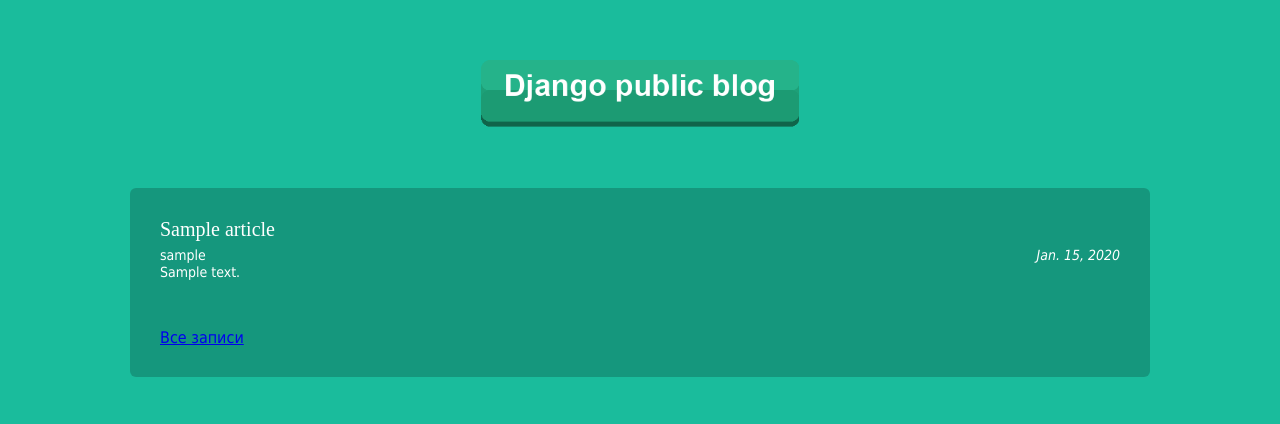
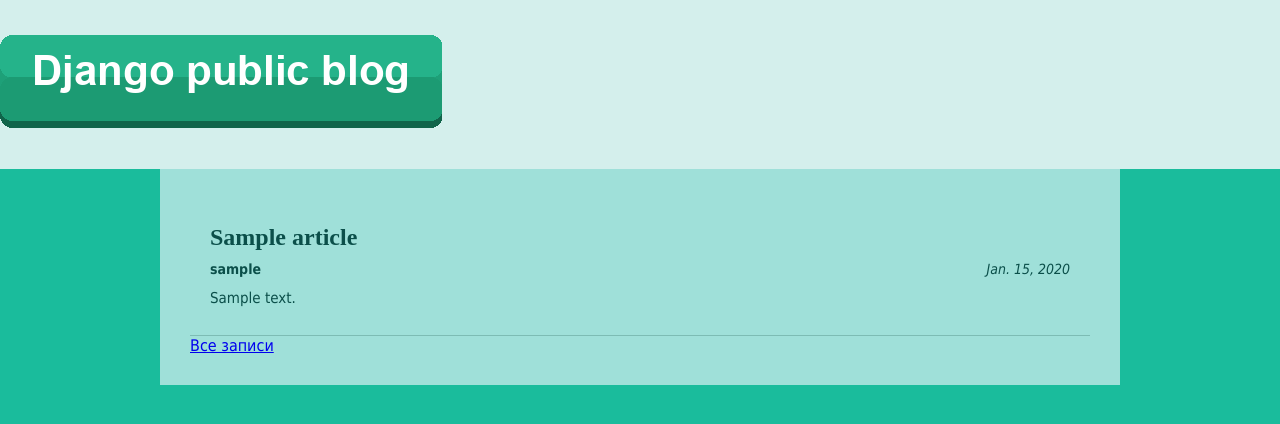
Before and after one commit to stefdi/labo, a Django app: page /article/1/ in a window 1280 px wide. Shown: the top 424 px of the page. Run offline with Django 5.2, Linux system fonts and the light colour scheme; tables that the repository leaves empty hold one stand-in row (values such as "Sample post").

Commit message:
Исправлена верстка шапки и постов на главной странице

```diff
--- a/Labo9/articles/static/css/article.css
+++ b/Labo9/articles/static/css/article.css
@@ -1,133 +1,33 @@
 body {
+  margin: 0;
   background: #1abc9c;
   font-family: Tahoma, Arial, sans-serif;
-  color: #ffffff;
-  margin: 0;
-  padding: 30px 0;
+  color: #0b4f4a;
 }
 
-.header img {
+/* ================= ШАПКА ================= */
+.header {
+  background: #d4efec;
+  padding: 35px 0;
+  width: 100%;
+}
+
+/* Центрируем содержимое шапки по ширине статей */
+.header-container {
+  width: 960px;
+  margin: 0 auto;
+  position: relative;
+}
+.header-container:after {
+  content: "";
+  display: block;
+  clear: both;
+}
+
+.header .logo {
   display: block;
   width: 318px;
-  margin-left: auto;
-  margin-right: auto;
-  margin-bottom: 30px;
-}
-
-.archive {
-  width: 960px;
-  margin-left: auto;
-  margin-right: auto;
-}
-
-/* один пост */
-.one-post {
-  margin-bottom: 45px;
-}
-
-.post-title {
-  margin: 0 0 6px 0;
-  font-size: 20px;
-  font-family: "Times New Roman", serif;
-  font-weight: normal;
-}
-
-.post-title a {
-  color: #ffffff;
-  text-decoration: underline;
-}
-
-/* строка автор + дата */
-.article-info {
-  margin-bottom: 6px;
-  font-size: 14px;
-  font-weight: normal;
-}
-
-
-.article-author {
-  width: 50%;
-  float: left;
-}
-
-.article-created-date {
-  width: 50%;
-  float: right;
-  text-align: right;
-  font-weight: normal;
-  font-style: italic;
-}
-
-/* важно: чтобы следующий текст не "поднимался" под float */
-.article-text {
-  clear: both;
-  font-size: 14px;
-  line-height: 1.4;
-  margin: 0;
-}
-
-
-/* страница одной статьи: ссылка "Все статьи" справа */
-.article-top-link {
-  text-align: right;
-  margin-bottom: 20px;
-}
-
-.article-top-link a {
-  color: #ffffff;
-  text-decoration: none;
-  font-weight: 700;
-}
-.top-link {
-  position: absolute;
-  right: 30px;
-  top: 30px;
-}
-
-.top-link a {
-  color: #ffffff;
-  text-decoration: none;
-  font-weight: 700;
-}
-.one-post.folded .article-author {
-  display: none;
-}
-
-.one-post.folded .article-created-date {
-  display: none;
-}
-
-.one-post.folded .article-text {
-  display: none;
-}
-.one-post.folded .article-author,
-.one-post.folded .article-created-date,
-.one-post.folded .article-text {
-  display: none;
-}
-.one-post {
-  position: relative;
-}
-
-.one-post-shadow {
-  position: absolute;
-  top: 0;
-  left: 0;
-  height: 100%;
-  width: 100%;
-  background: black;
-  z-index: -1;
-  opacity: 0;
-}
-
-.header {
-  position: relative;
-  padding: 30px;
-}
-
-.logo {
-  display: block;
-  width: 318px;
+  margin: 0 auto 25px auto;
 }
 
 .header-text-area {
@@ -137,64 +37,110 @@ body {
 }
 
 .service-title {
-  margin: 0 0 10px 0;
-  font-size: 28px;
+  margin: 0 0 20px 0;
+  font-size: 38px;
   font-weight: 700;
+  color: #0b4f4a;
 }
 
 .register-link {
+  margin-right: 40px;
+  color: #1abc9c;
+  font-size: 22px;
+  text-decoration: underline;
+}
+
+.icons-for-parallax {
+  float: right;
+  width: 260px;
+  position: relative;
+  height: 200px;
+}
+.icons-for-parallax img { position: absolute; top: 0; }
+.icon-for-parallax-first { width: 200px; margin-top: 90px; right: 0; z-index: 3; }
+.icon-for-parallax-second { width: 175px; margin-top: 45px; right: 40px; z-index: 2; }
+.icon-for-parallax-third { width: 150px; margin-top: 0; right: 80px; z-index: 1; }
+
+/* ================= БЛОК СТАТЕЙ ================= */
+.archive {
+  width: 960px;
+  margin: 0 auto;
+  background: #9fe0d9;
+  padding: 30px;
+  box-sizing: border-box;
+  color: #0b4f4a;
+}
+
+.article-top-link {
+  text-align: right;
+  margin-bottom: 20px;
+}
+.article-top-link a {
   color: #ffffff;
   text-decoration: none;
   font-weight: 700;
-  margin-right: 15px;
+  font-size: 16px;
 }
 
-.icons-for-parallax {
-  margin-top: 100px;
-  margin-bottom: 100px;
-  height: 530px;
+/* ================= ОДИН ПОСТ ================= */
+.one-post {
+  margin-bottom: 0;
+  padding: 25px 20px; /* Внутренние отступы для красоты фона */
+  border-bottom: 1px solid #7dbcb4; /* Линия-разделитель */
   position: relative;
-  float: right;
-  width: 260px;
+  transition: background-color 0.2s;
+}
+.one-post:last-child {
+  border-bottom: none; /* Убираем линию у последней статьи */
 }
 
-.icons-for-parallax img {
-  position: absolute;
-  top: 0;
+.post-title {
+  margin: 0 0 10px 0;
+  font-size: 24px;
+  font-family: "Times New Roman", serif;
+  font-weight: bold;
+}
+.post-title a {
+  color: #0b4f4a;
+  text-decoration: underline;
 }
 
-.icon-for-parallax-first {
-  width: 200px;
-  margin-top: 200px;
-  z-index: 3;
+/* Кнопка "свернуть" */
+.fold-button {
+  float: right;
+  font-size: 14px;
+  font-weight: bold;
+  color: #0b4f4a;
+  text-decoration: none;
+  font-family: Tahoma, Arial, sans-serif;
+  margin-top: 5px;
 }
 
-.icon-for-parallax-second {
-  width: 175px;
-  margin-top: 100px;
-  margin-left: 80px;
-  z-index: 2;
+.article-info {
+  margin-bottom: 10px;
+  font-size: 14px;
+}
+.article-info:after {
+  content: ""; display: block; clear: both;
+}
+.article-author { width: 50%; float: left; font-weight: bold; }
+.article-created-date { width: 50%; float: right; text-align: right; font-style: italic; }
+
+.article-text {
+  clear: both;
+  font-size: 15px;
+  line-height: 1.5;
+  margin: 0;
 }
 
-.icon-for-parallax-third {
-  width: 150px;
-  margin-left: 160px;
-  z-index: 1;
+/* ================= ЭФФЕКТ НАВЕДЕНИЯ ================= */
+.one-post:hover {
+  background-color: #0b4f4a;
 }
-
-/* очистка float после шапки */
-.header:after {
-  content: "";
-  display: block;
-  clear: both;
-}
-body {
-  background: #1abc9c;
+.one-post:hover .post-title a,
+.one-post:hover .article-author,
+.one-post:hover .article-created-date,
+.one-post:hover .article-text,
+.one-post:hover .fold-button {
   color: #ffffff;
 }
-
-.archive {
-  background: rgba(0, 0, 0, 0.2);
-  padding: 30px;
-  border-radius: 6px;
-}
```
Also changed, not shown: Labo9/articles/templates/archive.html (+24 -26 lines), 1 other file.
